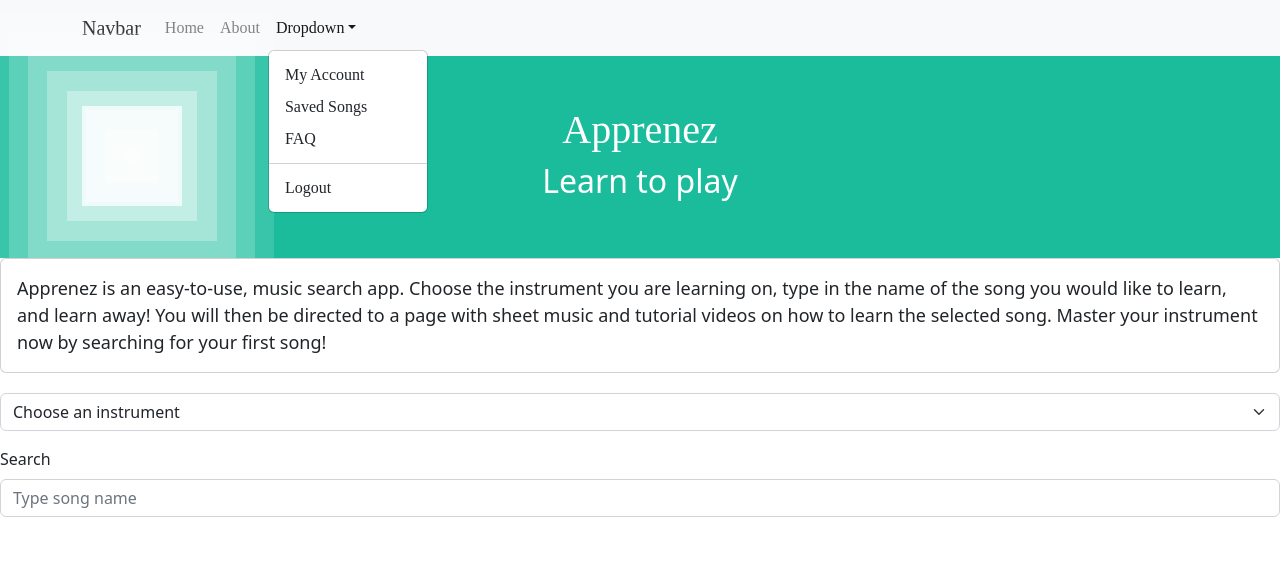
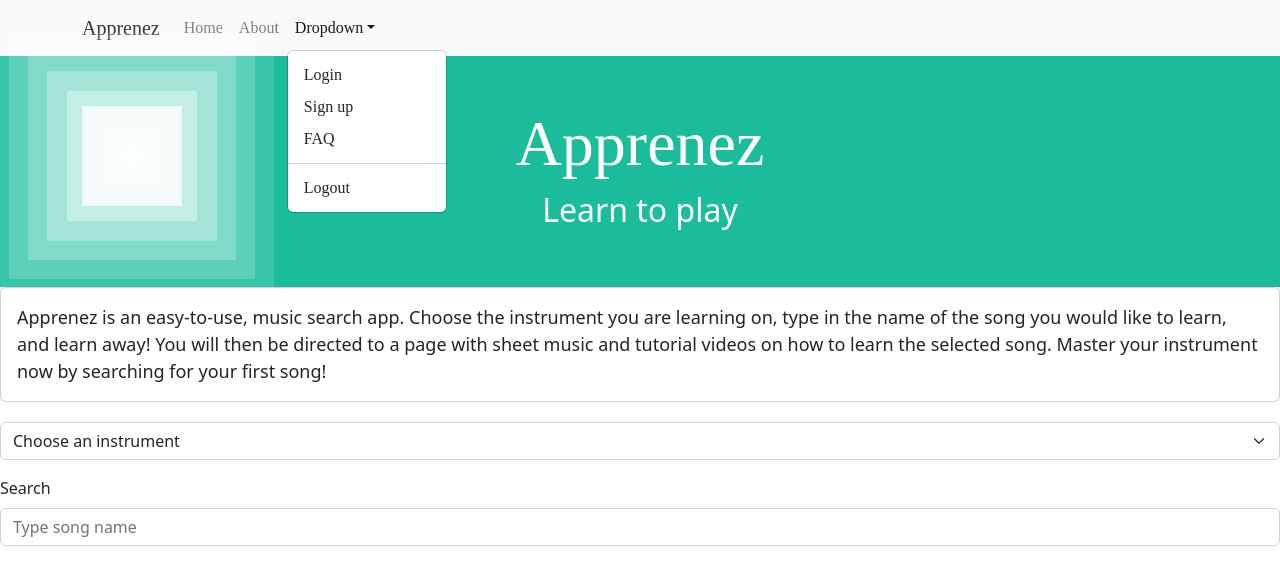
Before and after one commit to jalmand2/search-music, a React (Create React App) app in the folder client/: page / in a window 1280 px wide. Both pictures are taken after a click on the button "Dropdown". Shown: the top 584 px of the page. Built offline with nearby package versions, Linux system fonts and the light colour scheme; a web font is replaced by a local one.

Commit message:
Simple fix, but fixed h1 font size

```diff
--- a/client/src/App.css
+++ b/client/src/App.css
@@ -1,6 +1,6 @@
- h1 {
+ .h1, h1 {
   text-align: center;
-  font-size: 4rem;
+  font-size: 4rem !important;
   font-family: 'Licorice', cursive;
 }
 header {
--- a/client/src/App.js
+++ b/client/src/App.js
@@ -37,12 +37,6 @@ const client = new ApolloClient({
   link: authLink.concat(httpLink),
   cache: new InMemoryCache(),
 });
-// function App() {
-//   return (
-//     <Navbar />
-//   )
-
-// };
 function App() {
   return (
     <ApolloProvider client={client}>
--- a/client/src/components/Home/index.jsx
+++ b/client/src/components/Home/index.jsx
@@ -35,6 +35,9 @@ const Home = () => {
           <option value="1">Piano</option>
           <option value="2">Guitar</option>
           <option value="3">Flute</option>
+          <option value="4">Alto Saxophone</option>
+          <option value="5">Vocals</option>
+          <option value="6">Clarinet</option>
         </select>
       </div>
       <div className="search-box">
--- a/client/src/components/Nav/navbar.jsx
+++ b/client/src/components/Nav/navbar.jsx
@@ -9,17 +9,17 @@ function navbar() {
   return (
     <Navbar bg="light" expand="lg">
       <Container>
-        <Navbar.Brand href="#home">Navbar</Navbar.Brand>
+        <Navbar.Brand href="/">Apprenez</Navbar.Brand>
         <Navbar.Toggle aria-controls="basic-navbar-nav" />
         <Navbar.Collapse id="basic-navbar-nav">
           <Nav className="me-auto">
-            <Nav.Link href="#home">Home</Nav.Link>
+            <Nav.Link href="/">Home</Nav.Link>
             <Nav.Link href="#link">About</Nav.Link>
             <NavDropdown title="Dropdown" id="basic-nav-dropdown">
               {/* dropdown is going to change into login/account username once logged in */}
-              <NavDropdown.Item href="#action/3.1">My Account</NavDropdown.Item>
-              <NavDropdown.Item href="#action/3.2">
-                Saved Songs
+              <NavDropdown.Item href="/Login">Login</NavDropdown.Item>
+              <NavDropdown.Item href="/Signup">
+                Sign up
               </NavDropdown.Item>
               <NavDropdown.Item href="#action/3.3">FAQ</NavDropdown.Item>
               <NavDropdown.Divider />
```
Also changed, not shown: client/src/components/About/index.jsx (added).
